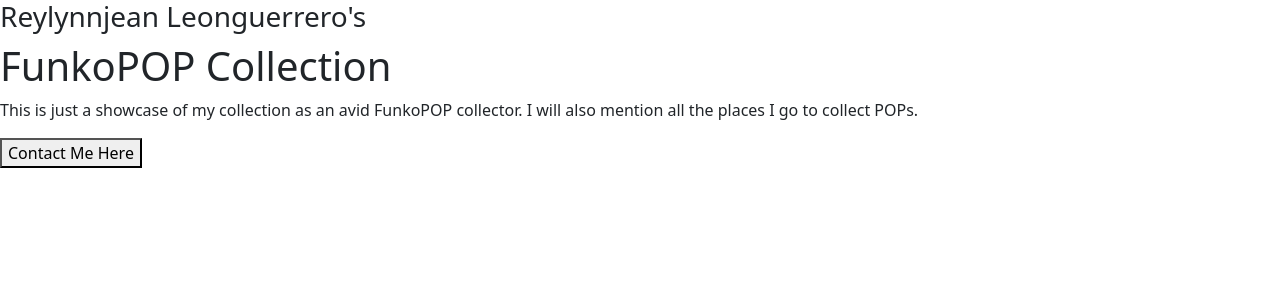
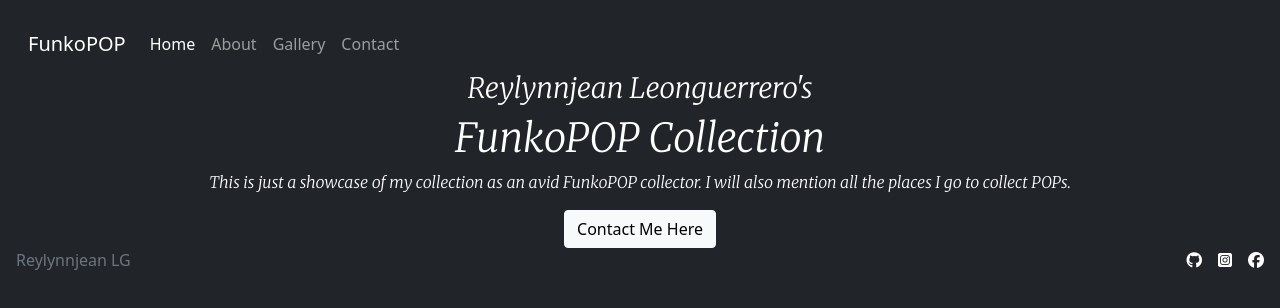
Before and after one commit to Leona671/FunkoPOP, a plain HTML site: page index.html in a window 1280 px wide. Drawn offline with nearby package versions, Linux system fonts and the light colour scheme.

Commit message:
Added content, navbar, and footer

```diff
--- a/index.html
+++ b/index.html
@@ -28,13 +28,63 @@
     />
     <title>FunkoPOP</title>
   </head>
-  <body>
+  <body class="p-3 mb-2 bg-dark text-white">
+    <nav class="navbar navbar-expand-lg navbar-dark bg-dark">
+      <div class="container-fluid">
+        <a class="navbar-brand" href="#">FunkoPOP</a>
+        <button
+          class="navbar-toggler"
+          type="button"
+          data-bs-toggle="collapse"
+          data-bs-target="#navbarNav"
+          aria-controls="navbarNav"
+          aria-expanded="false"
+          aria-label="Toggle navigation"
+        >
+          <span class="navbar-toggler-icon"></span>
+        </button>
+        <div class="collapse navbar-collapse" id="navbarNav">
+          <ul class="navbar-nav">
+            <li class="nav-item">
+              <a class="nav-link active" aria-current="page" href="#">Home</a>
+            </li>
+            <li class="nav-item">
+              <a class="nav-link" href="#">About</a>
+            </li>
+            <li class="nav-item">
+              <a class="nav-link" href="#">Gallery</a>
+            </li>
+            <li class="nav-item">
+              <a class="nav-link" href="#">Contact</a>
+            </li>
+          </ul>
+        </div>
+      </div>
+    </nav>
     <h3>Reylynnjean Leonguerrero's</h3>
     <h1>FunkoPOP Collection</h1>
     <p>
       This is just a showcase of my collection as an avid FunkoPOP collector. I
       will also mention all the places I go to collect POPs.
     </p>
-    <button>Contact Me Here</button>
+    <div class="d-flex justify-content-center">
+      <a href="#" class="btn btn-light">Contact Me Here</a>
+    </div>
+    <footer class="d-flex flex-wrap justify-content-between bd-footer bg-dark">
+      <div class="col-md-4 d-flex align-items-center">
+        <span class="text-muted">Reylynnjean LG</span>
+      </div>
+      <ul class="nav col-md-4 justify-content-end list-unstyled d-flex">
+        <li class="ms-3">
+          <i class="fab fa-github"></i>
+        </li>
+        <li class="ms-3">
+          <i class="fab fa-instagram-square"></i>
+        </li>
+        <li class="ms-3">
+          <i class="fab fa-facebook"></i>
+        </li>
+      </ul>
+    </footer>
   </body>
 </html>
--- a/src/style.css
+++ b/src/style.css
@@ -1,4 +1,9 @@
-body {
-  font-family: "Merriweather", serif;
+:root {
+  --main-font-family: "Merriweather", serif;
+}
+h1,
+h3,
+p {
   text-align: center;
+  font-family: var(--main-font-family);
 }
```
